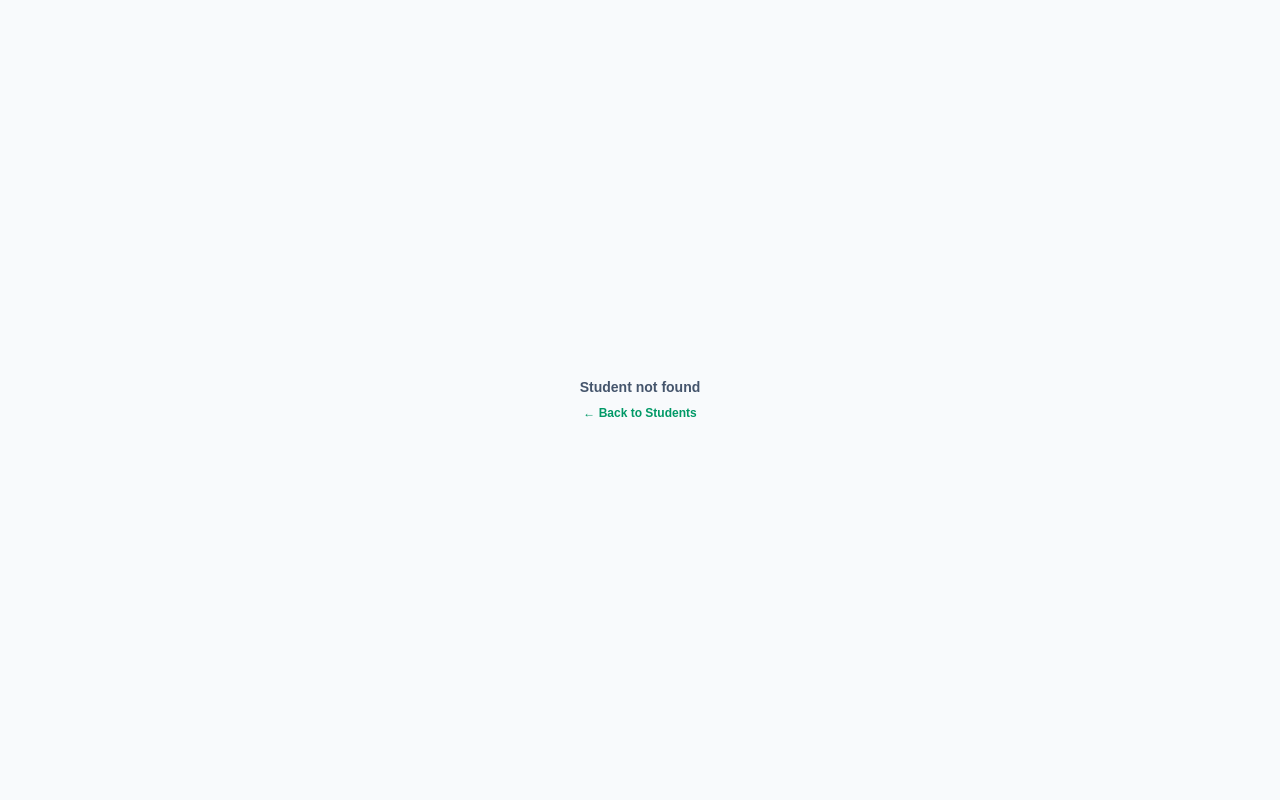
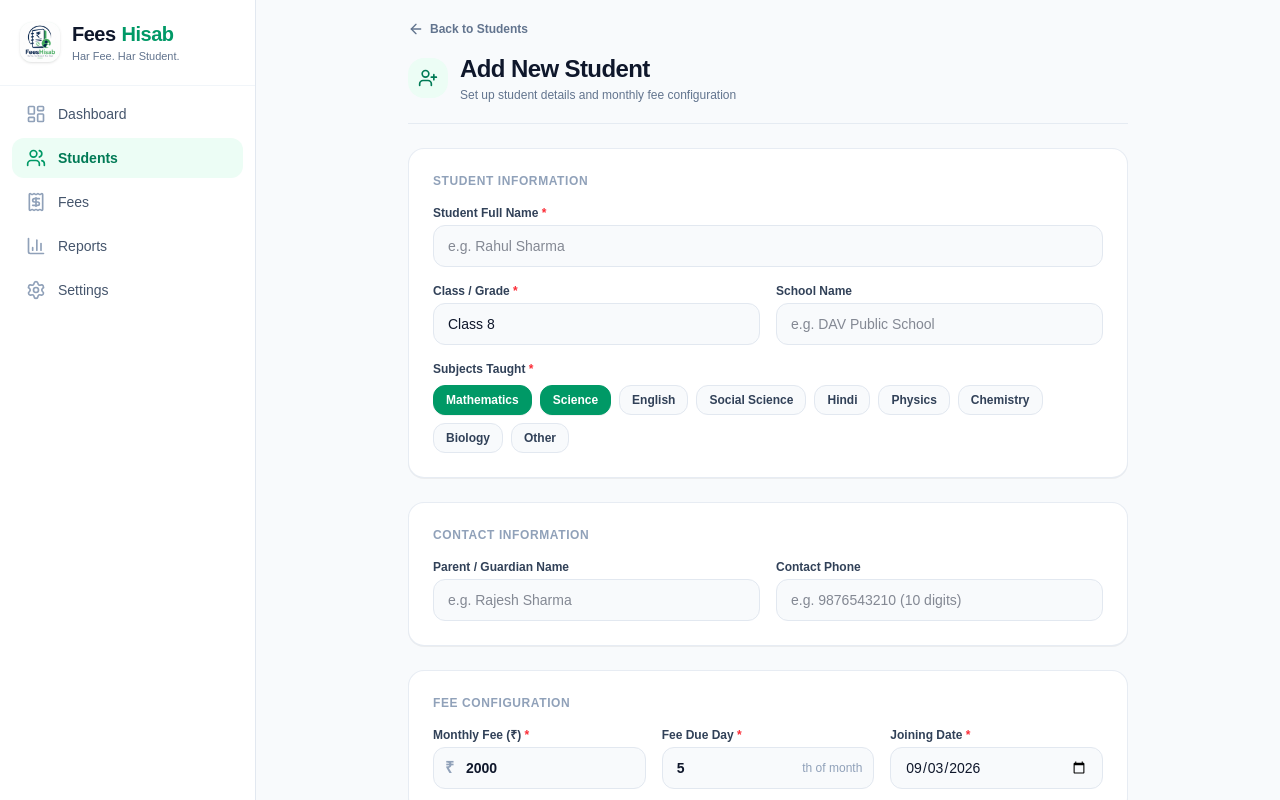
Before and after one commit to JayantOlhyan/Fees-Hisab, a Next.js app: page /students/new in a window 1280 px wide. Before the commit this address had no page. Shown: the top 800 px of the page. Built offline with nearby package versions, Linux system fonts and the light colour scheme.

Commit message:
feat(students): add new student registration page

```diff
--- /dev/null
+++ b/src/app/students/new/page.tsx
@@ -0,0 +1,42 @@
+import React from 'react';
+import Link from 'next/link';
+import { ArrowLeft, UserPlus } from 'lucide-react';
+import { Navigation } from '@/components/Navigation';
+import { StudentForm } from '@/components/StudentForm';
+
+export default function AddStudentPage() {
+  return (
+    <div className="flex min-h-screen bg-slate-50">
+      <Navigation />
+
+      <main className="flex-1 pb-24 md:pb-12 max-w-3xl mx-auto w-full px-4 sm:px-6 pt-5">
+        {/* Back Link */}
+        <Link
+          href="/students"
+          className="inline-flex items-center gap-1.5 text-xs font-semibold text-slate-500 hover:text-slate-900 transition mb-4"
+        >
+          <ArrowLeft className="w-4 h-4" />
+          <span>Back to Students</span>
+        </Link>
+
+        {/* Page Header */}
+        <div className="flex items-center gap-3 pb-5 border-b border-slate-200/80 mb-6">
+          <div className="w-10 h-10 rounded-2xl bg-emerald-50 text-emerald-700 flex items-center justify-center font-bold">
+            <UserPlus className="w-5 h-5" />
+          </div>
+          <div>
+            <h1 className="text-2xl font-extrabold text-slate-900 tracking-tight">
+              Add New Student
+            </h1>
+            <p className="text-xs text-slate-500 mt-0.5">
+              Set up student details and monthly fee configuration
+            </p>
+          </div>
+        </div>
+
+        {/* Form */}
+        <StudentForm />
+      </main>
+    </div>
+  );
+}
```
